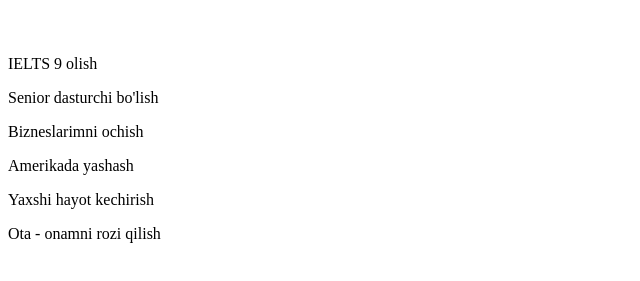
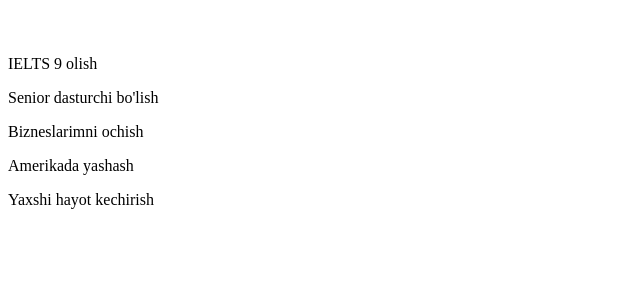
Before and after one commit to Faz1k0001/maqsadlarim, a plain HTML site: page Index.html in a window 1280 px wide. Shown: the part 59-340 px from the top of the page, without its empty margins (0-640 px from the left). Drawn offline with Linux system fonts and the light colour scheme.

Commit message:
Remove a paragraph about pleasing parents

```diff
--- a/Index.html
+++ b/Index.html
@@ -13,7 +13,6 @@
     <p>Bizneslarimni ochish</p>
     <p>Amerikada yashash</p>
     <p>Yaxshi hayot kechirish</p>
-    <p>Ota - onamni rozi qilish</p>
 
 </body>
 </html>
```
